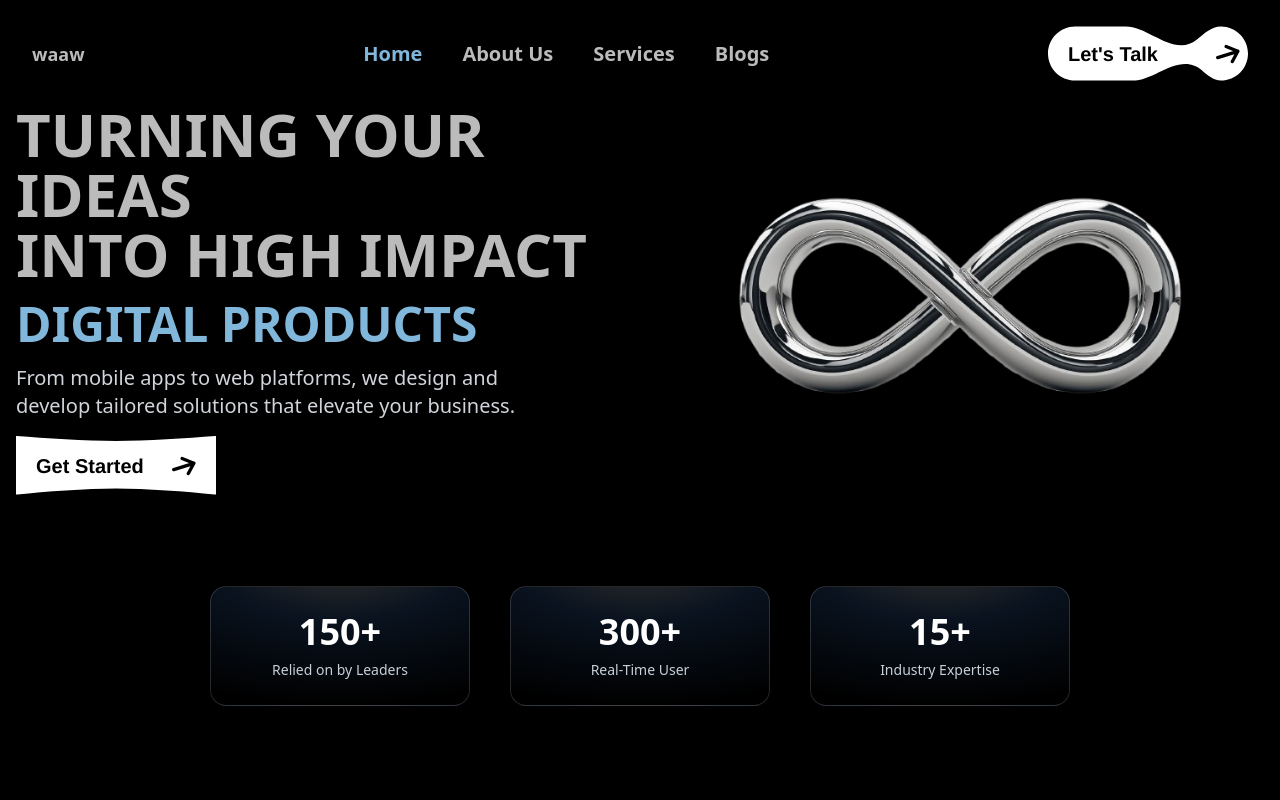
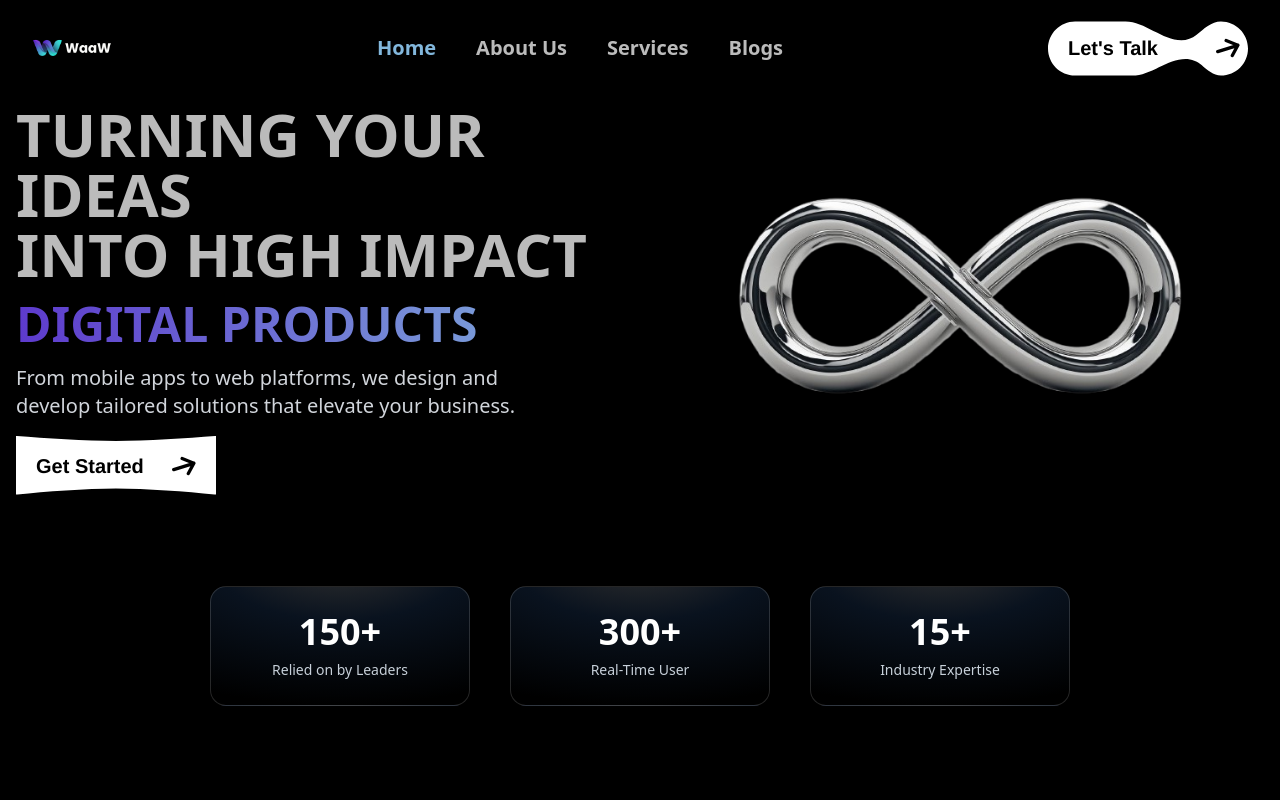
Before and after one commit to abhilashsalla29-code/waaw, a Next.js app: page / in a window 1280 px wide. Shown: the top 800 px of the page. Built offline with nearby package versions, Linux system fonts and the light colour scheme.

Commit message:
uodate d logo

```diff
--- a/src/components/Navbar.tsx
+++ b/src/components/Navbar.tsx
@@ -9,10 +9,10 @@ export function Navbar() {
 
   return (
     <header className="inset-x-0 top-0 z-50 w-full fixed bg-black">
-      <div className="mx-auto flex max-w-7xl items-center justify-between px-4 py-6 sm:px-6 lg:px-8">
+      <div className="mx-auto flex max-w-7xl items-center justify-between px-4 py-2 sm:px-6 lg:px-8">
         {/* Left side - waaw logo */}
-        <Link href="/" className="text-[#bbbbbb] text-lg font-semibold">
-          waaw
+        <Link href="/">
+          <img src="/logo.png" alt="Logo" className="h-20 w-20" />
         </Link>
 
         {/* Center - Navigation links - Desktop */}
--- a/src/components/home/Hero.tsx
+++ b/src/components/home/Hero.tsx
@@ -22,7 +22,7 @@ export default function Hero() {
               INTO HIGH IMPACT
             </motion.h1>
             <motion.h2
-              className="text-3xl sm:text-4xl font-bold text-[#82b7dc]"
+              className="text-3xl sm:text-4xl font-bold bg-gradient-to-r from-[#82b7dc] to-[#5D3ACD] bg-clip-text text-transparent"
               initial={{ opacity: 0, y: 30 }}
               animate={{ opacity: 1, y: 0 }}
               transition={{ delay: 0.2 }}
@@ -99,7 +99,7 @@ export default function Hero() {
               INTO HIGH IMPACT
             </motion.h1>
             <motion.h2
-              className="text-5xl font-bold text-[#82b7dc]"
+              className="text-5xl font-bold bg-gradient-to-r from-[#5D3ACD] to-[#82b7dc] bg-clip-text text-transparent"
               initial={{ opacity: 0, y: 30 }}
               animate={{ opacity: 1, y: 0 }}
               transition={{ delay: 0.2 }}
--- a/src/components/sections/FooterSection.tsx
+++ b/src/components/sections/FooterSection.tsx
@@ -112,9 +112,7 @@ export const FooterSection = (): JSX.Element => (
     <div className="mt-8 sm:mt-12 md:mt-16 max-w-[1258px] mx-auto grid grid-cols-1 sm:grid-cols-2 md:grid-cols-4 gap-6 sm:gap-8">
       {/* Brand + Social */}
       <div className="flex flex-col items-center md:items-start">
-        <h3 className="[font-family:'Montserrat',Helvetica] font-semibold text-[#bbbbbb] text-2xl mb-4">
-          WAAW
-        </h3>
+        <img src="/logo.png" alt="Logo" className="h-28 w-28 mb-2" />
         <div className="flex gap-4">
           {socialIcons.map((icon, i) => (
             <img
--- a/src/components/sections/MainContentSection.tsx
+++ b/src/components/sections/MainContentSection.tsx
@@ -79,7 +79,7 @@ export const MainContentSection = (): JSX.Element => {
           </div>
 
           <img
-            className="hidden md:block absolute w-[208px] h-[209px] top-[-6px] left-[-128px] object-cover animate-spin" style={{ animationDuration: "10s" }}
+            className="hidden md:block absolute w-[208px] h-[209px] top-[-100px] left-[-128px] object-cover animate-spin" style={{ animationDuration: "10s" }}
             alt="Tk"
             src="/tk3.png"
           />
```
Also changed, not shown: public/logo.png (added).
